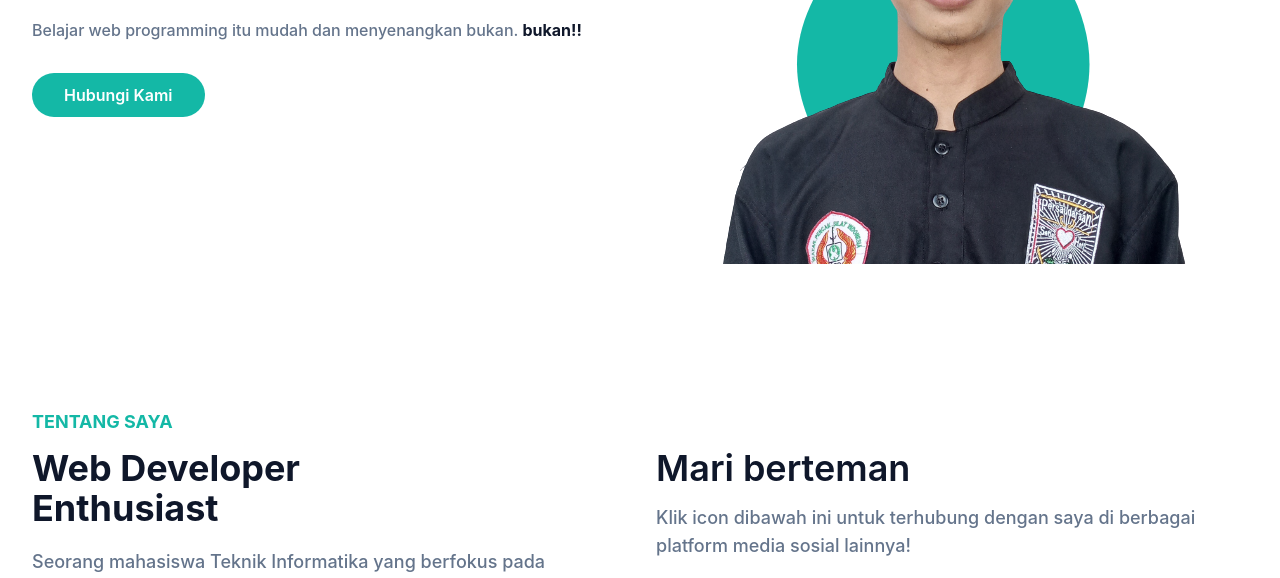
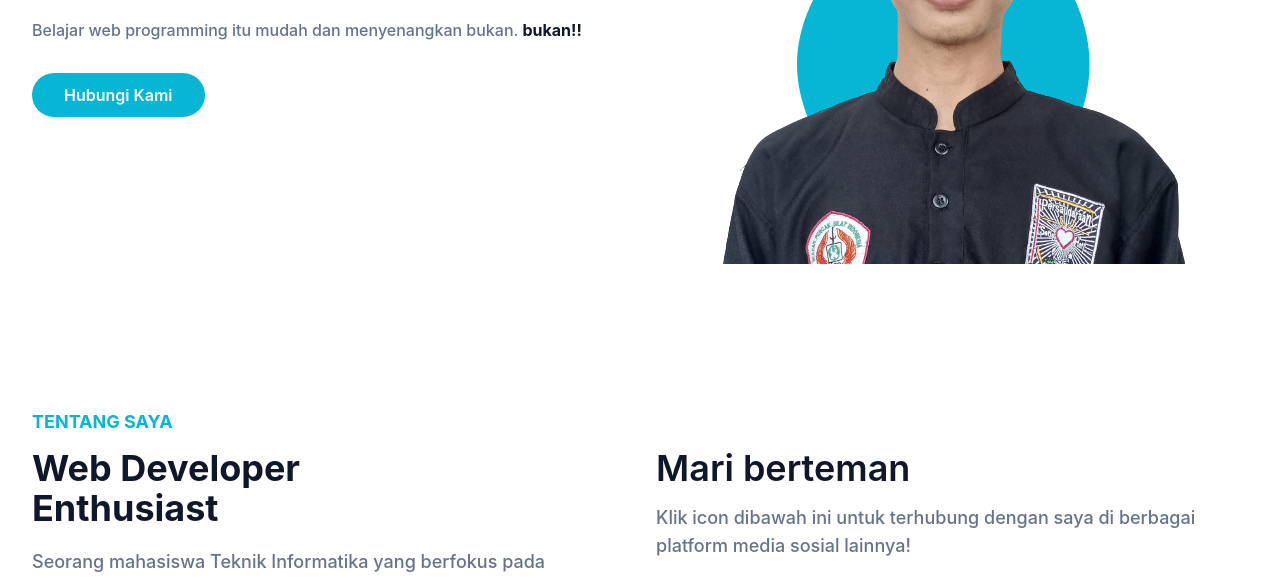
Before and after one commit to BrucelD14/BrucelD14.github.io, a website: page index.html in a window 1280 px wide. Shown: the part 416-994 px from the top of the page. Drawn offline with nearby package versions, Linux system fonts and the light colour scheme.

Commit message:
change color

```diff
--- a/index.html
+++ b/index.html
@@ -79,7 +79,7 @@
             <span class="absolute bottom-0.5 -z-10 left-1/2 -translate-x-1/2 md:scale-125">
 
               <svg width="400" height="400" viewBox="0 0 200 200" xmlns="http://www.w3.org/2000/svg">
-                <path fill="#14B8A6"
+                <path fill="#06b6d4"
                   d="M55,0.9C55,32.9,27.5,65.8,-1.7,65.8C-31,65.8,-62,32.9,-62,0.9C-62,-31,-31,-62.1,-1.7,-62.1C27.5,-62.1,55,-31,55,0.9Z"
                   transform="translate(100 100)" />
               </svg>
--- a/tailwind.config.js
+++ b/tailwind.config.js
@@ -8,7 +8,7 @@ module.exports = {
     },
     extend: {
       colors: {
-        primary: "#14b8a6",
+        primary: "#06b6d4",
         secondary: "#64748b",
         dark: "#0f172a",
       },
```
Also changed, not shown: dist/output.css.
